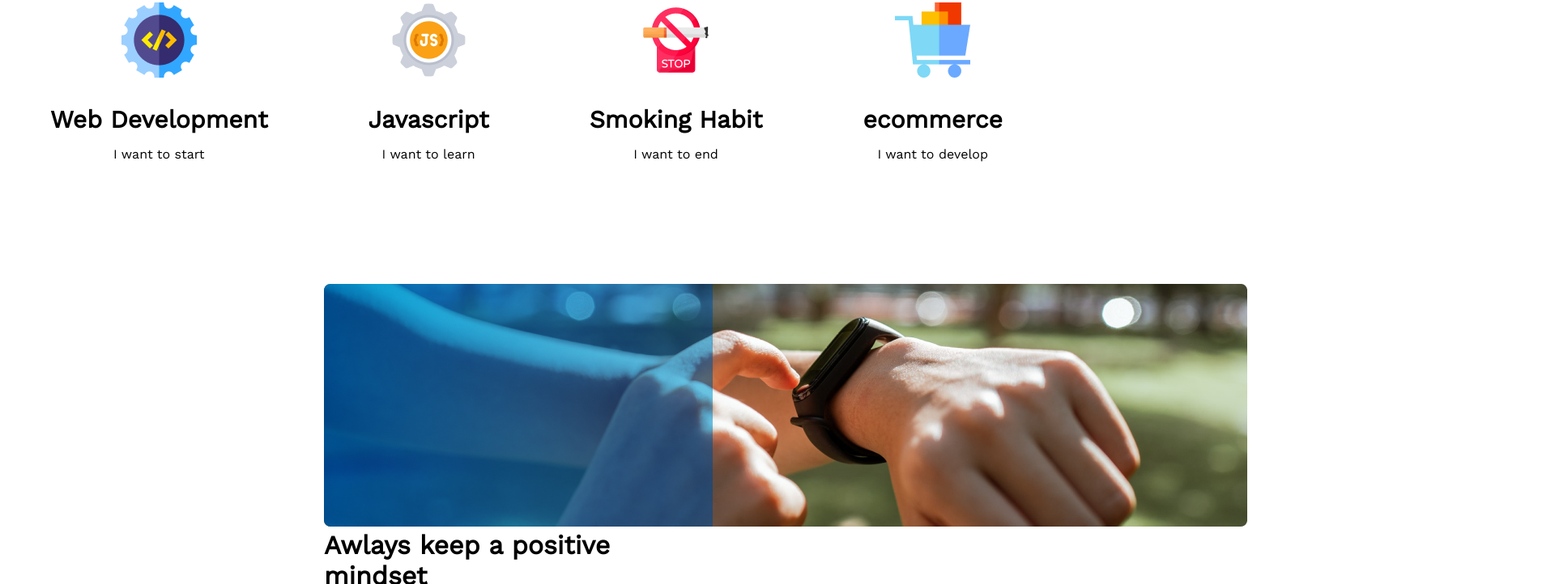
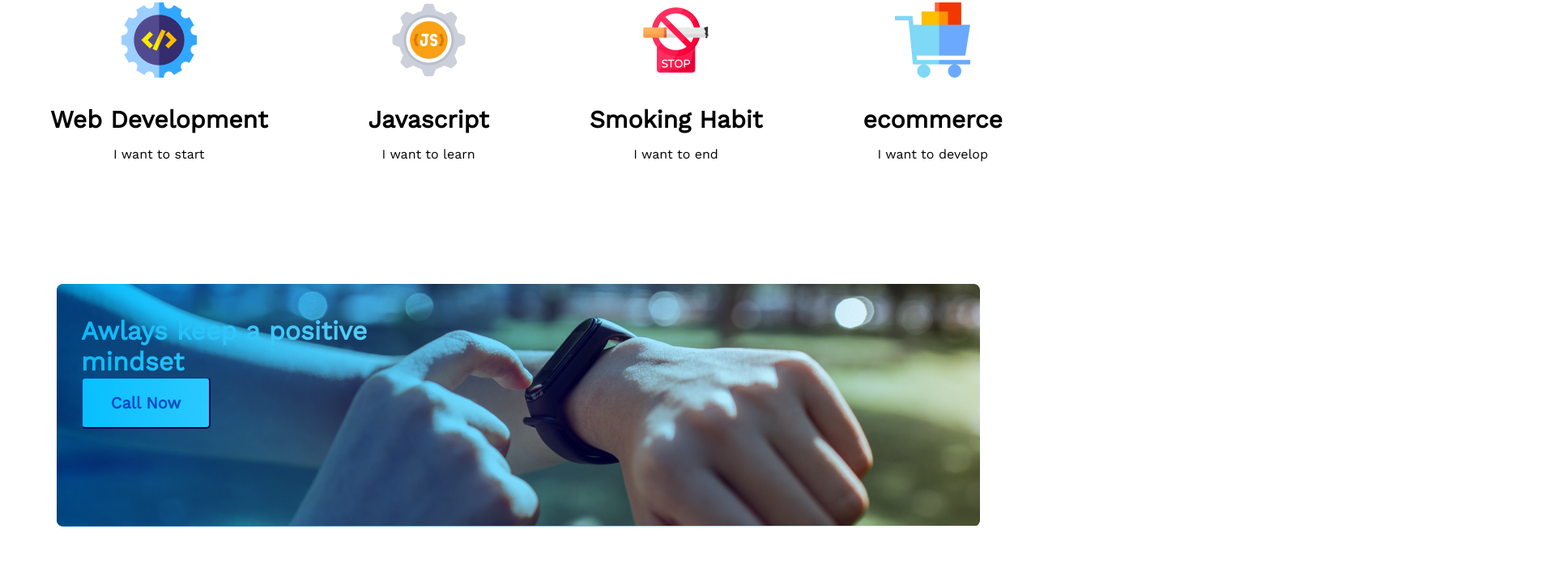
Before and after one commit to juber2023/new-year, a plain HTML site: page index.html in a window 1280 px wide. Shown: the part 2078-2800 px from the top of the page at 81% size, 1920 px wide, since content can reach past the window. Drawn offline with nearby package versions, Linux system fonts and the light colour scheme.

Commit message:
assignment complete

```diff
--- a/index.html
+++ b/index.html
@@ -82,9 +82,10 @@
       <!-- mindset section -->
 
       <div class="mindset">
-        <img class="watch" src="image/watch.png" alt="" />
-        <h1>Awlays keep a positive mindset</h1>
-        <button class="btn-contact">Call Now</button>
+        <div class="mindset-text"><h1>Awlays keep a positive mindset</h1>
+          <button class="btn-contact">Call Now</button></div>
+        <img class="gradiant" src="image/gradient1.png" alt="" />
+
       </div>
     </main>
     <footer>
--- a/style-new-year.css
+++ b/style-new-year.css
@@ -15,8 +15,9 @@
 .banner-txt {
   width: 500px;
   text-align: end;
-  padding-top: 300px;
-  padding-left: 1200px;
+  /* padding-top: 300px;
+  padding-left: 1200px; */
+  padding: 230px 230px 350px 1200px;
 }
 .banner-title {
   font-weight: 700;
@@ -94,12 +95,22 @@
   text-align: center;
 }
 .mindset {
-  margin: 150px 400px;
-  background-image: url("image/gradient1.png");
+  width: 1140px;
+  height: 300px;
+  margin: 150px auto;
+
+  background-image: url("image/watch.png");
   background-repeat: no-repeat;
 }
-.watch {
-  mix-blend-mode: soft-light;
+.mindset-text {
+  position: absolute;
+  color: #f8f8f8;
+  width: 450px;
+  padding-top: 40px;
+  padding-left: 30px;
+}
+.gradiant {
+  mix-blend-mode: hard-light;
 }
 /* footer style */
 .footer-section {
```
